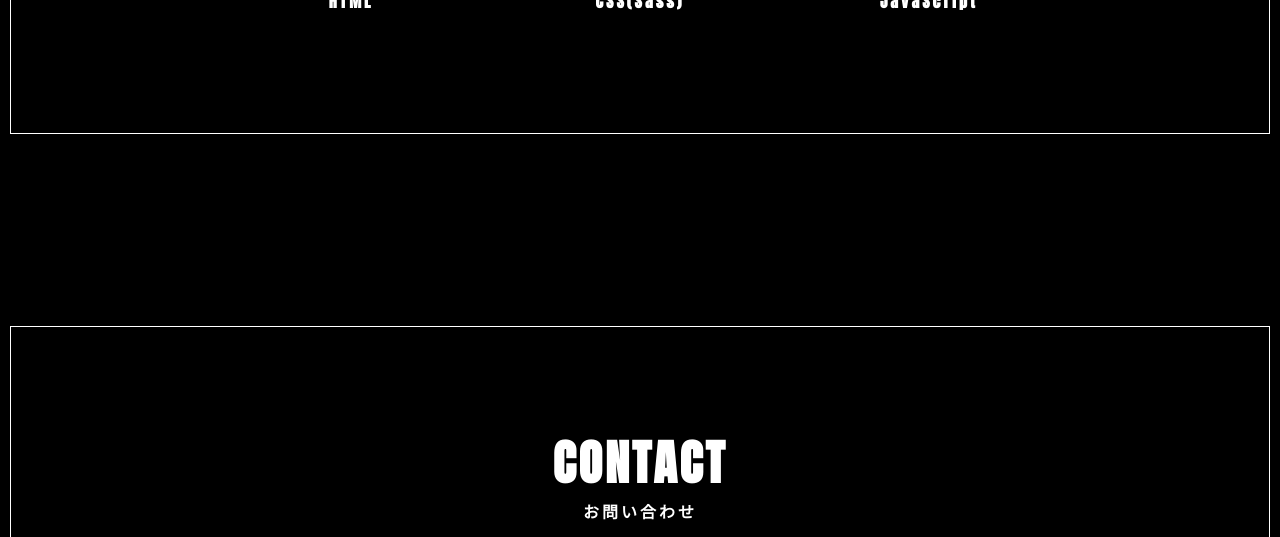
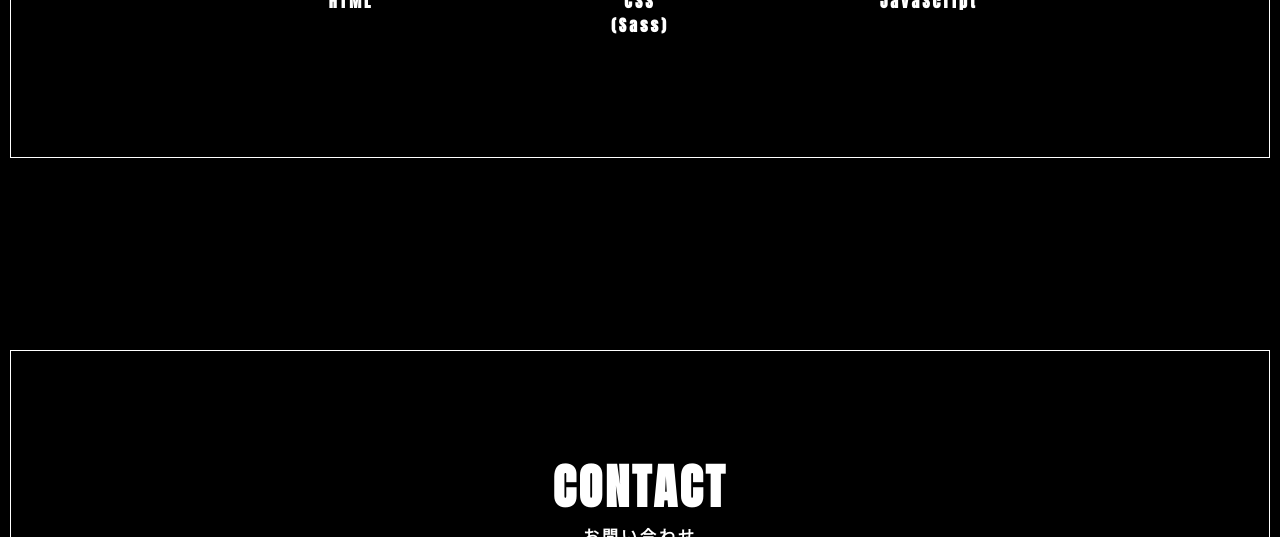
Before and after one commit to nkryu/portfolio, a website: page src/index.html in a window 1280 px wide. Shown: the part 1587-2124 px from the top of the page. Drawn offline with Linux system fonts and the light colour scheme.

Commit message:
Update index.html

```diff
--- a/src/index.html
+++ b/src/index.html
@@ -77,7 +77,7 @@
           </div>
           <div class="css">
             <i class="fab fa-css3-alt fa-5x css"></i>
-            <p>CSS(Sass)</p>
+            <p>CSS <br> (Sass)</p>
           </div>
           <div class="js">
             <i class="fab fa-js fa-5x js"></i>
```
